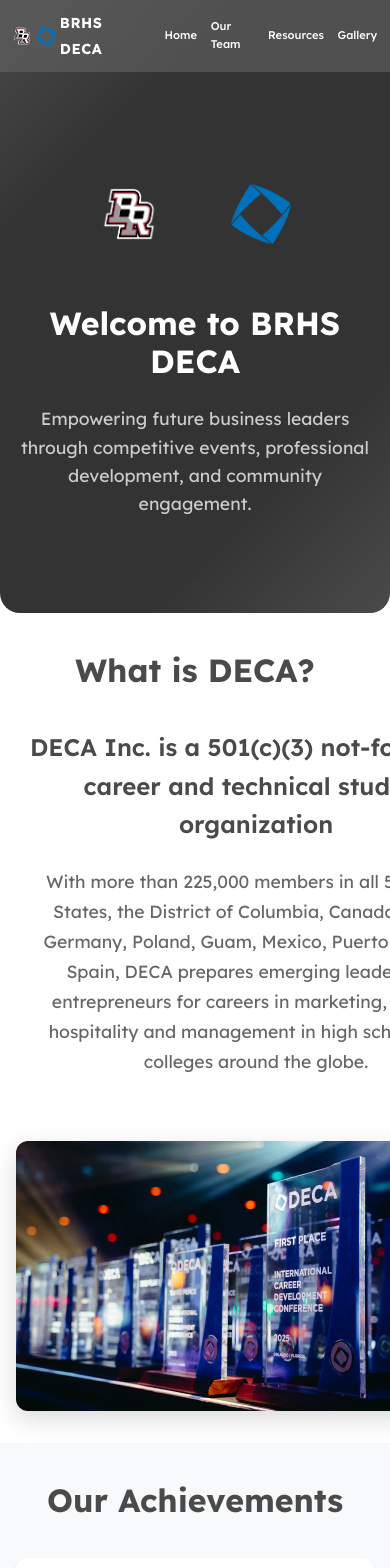
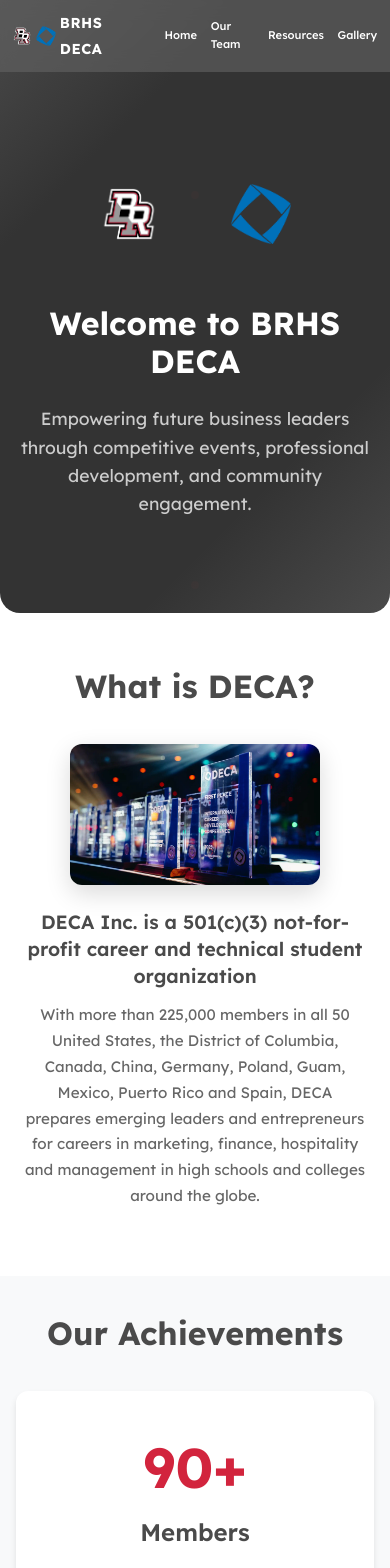
Before and after one commit to AryaVaidya08/BRHS-DECA, a Next.js app: page / in a window 390 px wide. Shown: the top 1568 px of the page. Built offline with nearby package versions, Linux system fonts and the light colour scheme.

Commit message:
fixed responsiveness

```diff
--- a/app/page.module.css
+++ b/app/page.module.css
@@ -175,6 +175,7 @@
 /* What is DECA Section */
 .whatIsDecaSection {
   background-color: #ffffff;
+  padding: 4rem 0;
 }
 
 .whatIsDecaContent {
@@ -183,10 +184,12 @@
   gap: 3rem;
   align-items: start;
   margin: 0 auto;
+  max-width: 1200px;
 }
 
 .decaInfo {
   text-align: center;
+  padding: 0 1rem;
 }
 
 .decaSubtitle {
@@ -194,6 +197,7 @@
   font-weight: 600;
   color: #4a4a4a;
   margin-bottom: 1.5rem;
+  line-height: 1.4;
 }
 
 .decaDescription {
@@ -201,6 +205,9 @@
   line-height: 1.7;
   color: #666;
   margin-bottom: 2rem;
+  max-width: 600px;
+  margin-left: auto;
+  margin-right: auto;
 }
 
 .decaInfoContainer {
@@ -221,12 +228,16 @@
   display: flex;
   align-items: center;
   justify-content: center;
+  padding: 0 1rem;
 }
 
 .decaImage {
   border-radius: 12px;
   box-shadow: 0 8px 25px rgba(0, 0, 0, 0.15);
   transition: transform 0.3s ease;
+  width: 100%;
+  height: auto;
+  max-width: 400px;
 }
 
 .decaImage:hover {
@@ -687,6 +698,24 @@
 
 
 /* Responsive Design */
+@media (max-width: 1024px) {
+  .whatIsDecaContent {
+    gap: 2.5rem;
+  }
+
+  .decaSubtitle {
+    font-size: 1.4rem;
+  }
+
+  .decaDescription {
+    font-size: 1.05rem;
+  }
+
+  .decaImage {
+    max-width: 350px;
+  }
+}
+
 @media (max-width: 768px) {
   .hero {
     padding: 4rem 0;
@@ -735,10 +764,31 @@
   .whatIsDecaContent {
     grid-template-columns: 1fr;
     gap: 2rem;
+    padding: 0 1rem;
   }
 
   .decaInfo {
     text-align: center;
+    padding: 0;
+  }
+
+  .decaSubtitle {
+    font-size: 1.3rem;
+    margin-bottom: 1rem;
+  }
+
+  .decaDescription {
+    font-size: 1rem;
+    margin-bottom: 1.5rem;
+  }
+
+  .decaImageContainer {
+    padding: 0;
+    order: -1;
+  }
+
+  .decaImage {
+    max-width: 300px;
   }
 
   .decaStats {
@@ -810,6 +860,30 @@
     max-width: 300px;
   }
 
+  /* What is DECA section improvements for small screens */
+  .whatIsDecaSection {
+    padding: 3rem 0;
+  }
+
+  .whatIsDecaContent {
+    padding: 0 0.5rem;
+    gap: 1.5rem;
+  }
+
+  .decaSubtitle {
+    font-size: 1.2rem;
+    margin-bottom: 0.8rem;
+  }
+
+  .decaDescription {
+    font-size: 0.95rem;
+    margin-bottom: 1.2rem;
+  }
+
+  .decaImage {
+    max-width: 250px;
+  }
+
   /* Further reduce hover effects on small screens */
   .benefitCard:hover {
     transform: translateY(-2px) scale(1.005);
```
